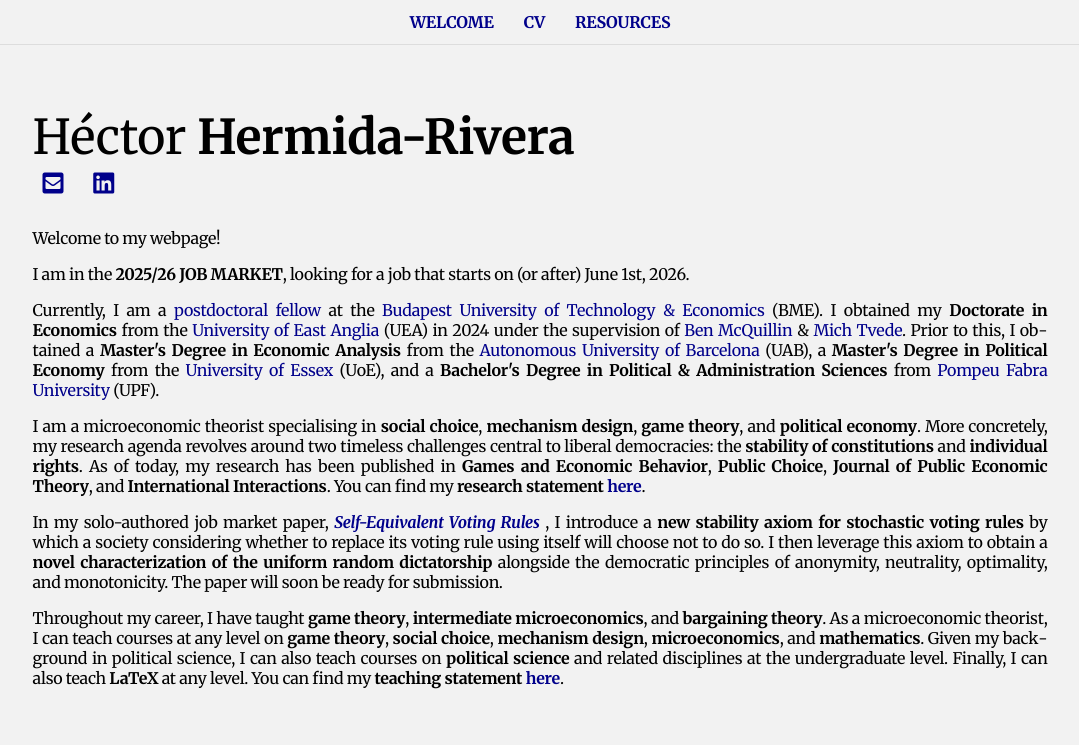
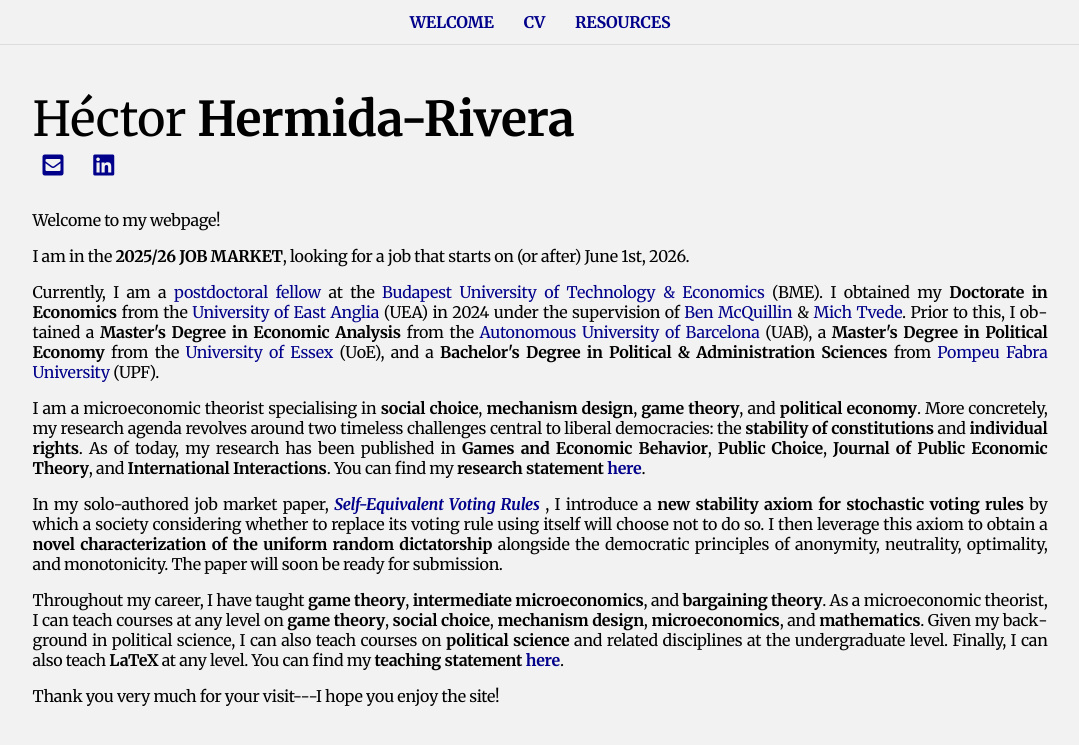
Before and after one commit to HectorHermidaRivera/hectorhermidarivera.github.io, a Jekyll site: the page built from index.md, in a window 1280 px wide. Shown: the top 745 px of the page, without its empty margins (100-1179 px from the left). Built offline with Jekyll 4.4.1, drawn with Linux system fonts in a browser that asks for light colours; a style sheet for code colours, icons or effects is not loaded.

Commit message:
Update index.md

```diff
--- a/index.md
+++ b/index.md
@@ -89,4 +89,8 @@ body_class: home-page
     Given my background in political science, I can also teach courses on <b>political science</b> and related disciplines at the undergraduate level.
     Finally, I can also teach <b>LaTeX</b> at any level. You can find my <b>teaching statement <a href="https://drive.google.com/file/d/1TmOaplEEzVfCKz7w3_LiyAzEg3wQrCEd/view?usp=share_link">here</a></b>.
   </p>
+
+  <p>
+    Thank you very much for your visit---I hope you enjoy the site!
+  </p>
 </div>
```
